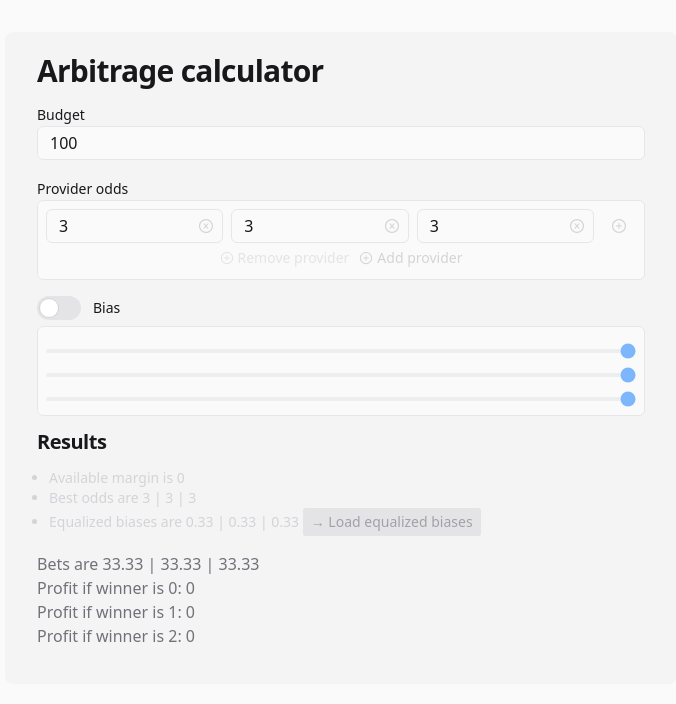
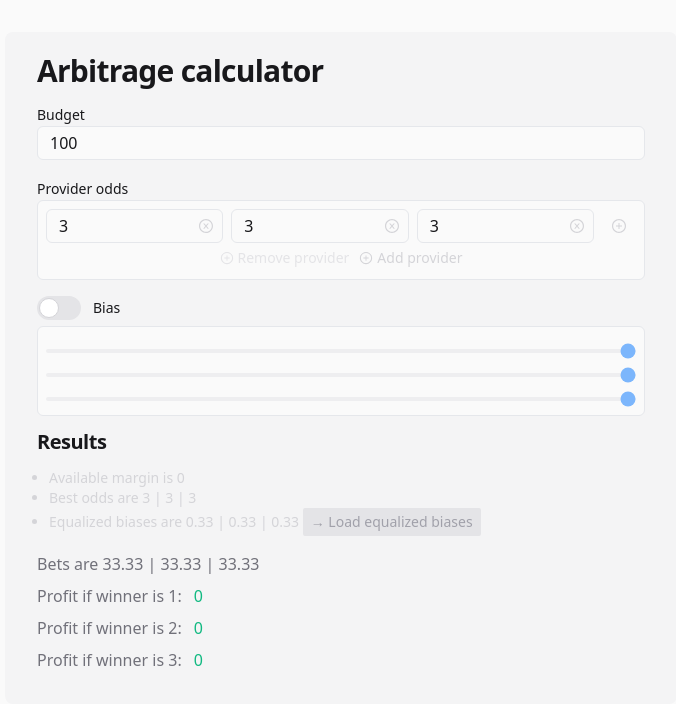
Before and after one commit to nydelic/arbitrage-calculator, a Next.js app: page / in a window 1280 px wide. Shown: the top 704 px of the page, without its empty margins (299-975 px from the left). Built offline with nearby package versions, Linux system fonts and the light colour scheme.

Commit message:
fix: improve styles and add seo description

```diff
--- a/pages/index.tsx
+++ b/pages/index.tsx
@@ -14,6 +14,12 @@ const Home: NextPage = () => {
       <Head>
         <title>Arbitrage calculator</title>
         <link rel="icon" href="/favicon.ico" />
+        <meta
+          name="description"
+          content={
+            "An advanced arbitrage calculator with support for weighted biases and automatically finding the best odds from a list of odds. Commonly used in sports betting."
+          }
+        />
       </Head>
       <div className="mx-auto max-w-2xl">
         <div className="py-6 px-8 bg-zinc-100 dark:bg-zinc-900 rounded-lg my-8">
--- a/src/components/arbitrage/ArbitrageCalculations.tsx
+++ b/src/components/arbitrage/ArbitrageCalculations.tsx
@@ -62,12 +62,22 @@ function ArbitrageCalculations({}: ArbitrageCalculationsProps) {
           </button>
         </li>
       </ul>
-      <p className="mb-3 font-light text-zinc-500 dark:text-zinc-400">
-        Bets are {MathRoundList(betsToTake, 2).join(" | ")} <br />
+      <p className="font-light text-zinc-500 dark:text-zinc-400">
+        <div className="mb-2">
+          Bets are {MathRoundList(betsToTake, 2).join(" | ")}
+        </div>
         {profits.map((profit, winnerIndex) => (
           <Fragment key={winnerIndex}>
-            Profit if winner is {winnerIndex}: {MathRound(profit, 2)}
-            <br />
+            <div className="mb-2">
+              Profit if winner is {winnerIndex + 1}:{" "}
+              <span
+                className={`dark:bg-zinc-800 px-2 py-1 rounded-sm ${
+                  profit >= 0 ? "text-emerald-500" : "text-rose-500"
+                }`}
+              >
+                {MathRound(profit, 2)}
+              </span>
+            </div>
           </Fragment>
         ))}
       </p>
```
